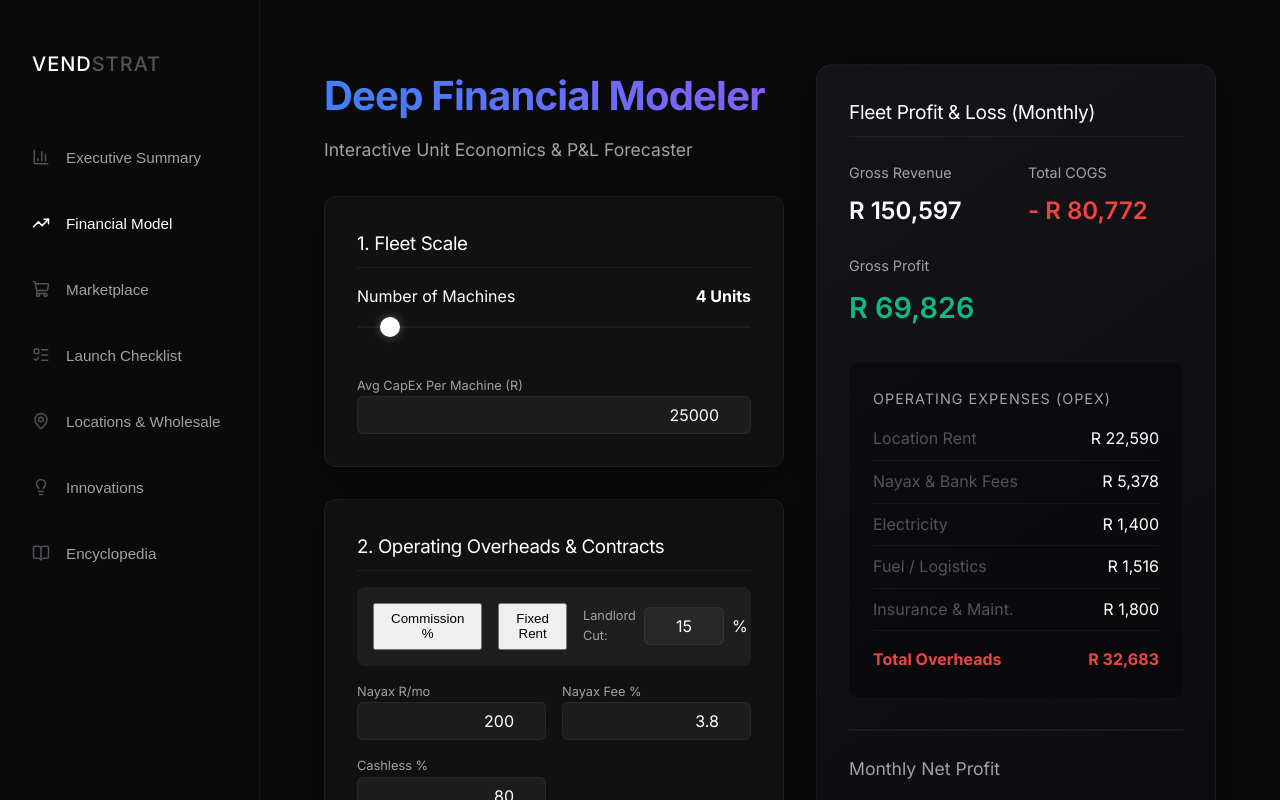
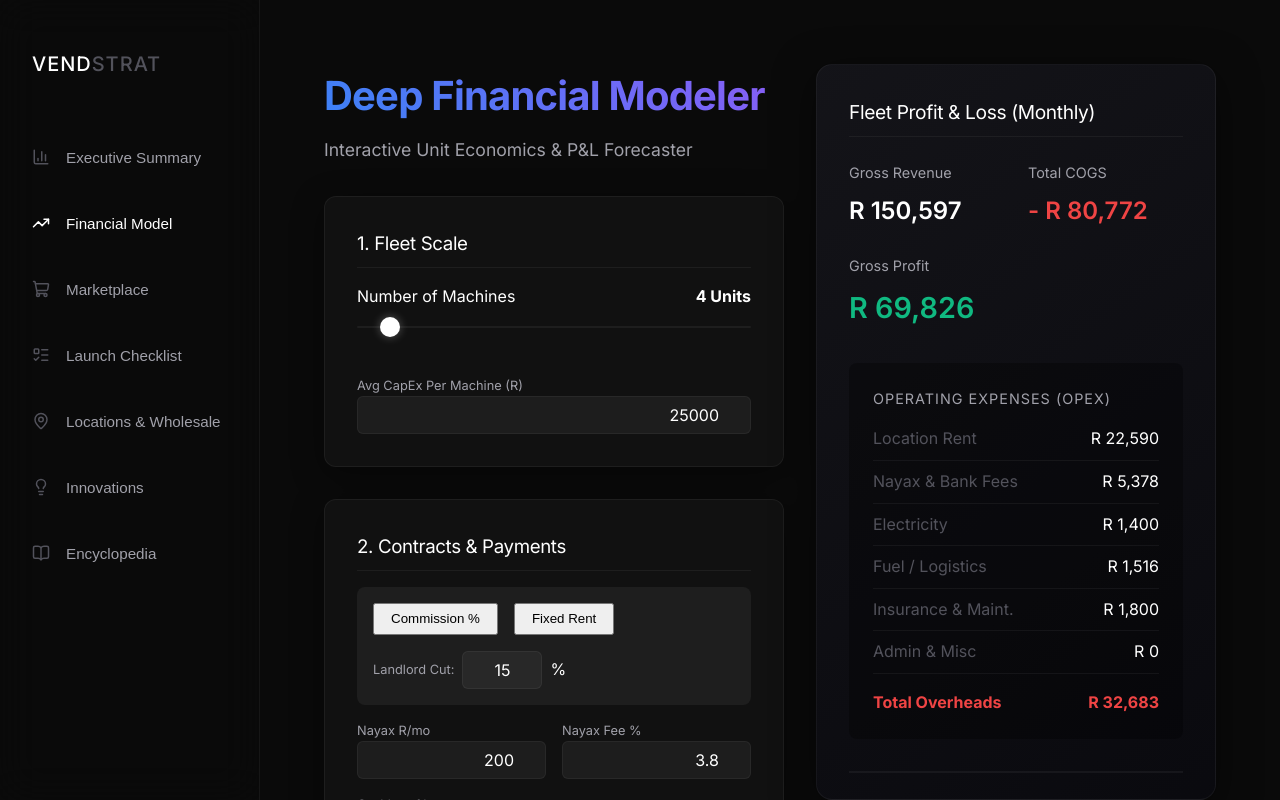
Before and after one commit to obsidian-pixel-backup/vending-strategy-app, a React (Vite) app: page / in a window 1280 px wide. Both pictures are taken after a click on the button "Financial Model". Shown: the top 800 px of the page. Built offline with nearby package versions, Linux system fonts and the light colour scheme.

Commit message:
feat: add comprehensive overheads section and fix layout clipping

```diff
--- a/src/components/FinancialModeler.jsx
+++ b/src/components/FinancialModeler.jsx
@@ -65,6 +65,8 @@ export default function FinancialModeler() {
   const [electricity, setElectricity] = useState(350); // R
   const [insurance, setInsurance] = useState(250); // R
   const [maintenance, setMaintenance] = useState(200); // R
+  const [fuelBase, setFuelBase] = useState(200); // R
+  const [adminMisc, setAdminMisc] = useState(0); // R
 
   // --- CALCULATIONS ---
   const weeksPerMonth = 4.33;
@@ -117,7 +119,8 @@ export default function FinancialModeler() {
   const totalMaintenance = maintenance * machines;
 
   // Fuel scales sub-linearly
-  const totalFuel = 200 * weeksPerMonth * (1 + (machines - 1) * 0.25);
+  const totalFuel = fuelBase * weeksPerMonth * (1 + (machines - 1) * 0.25);
+  const totalAdminMisc = adminMisc * machines;
 
   // Rent
   const totalRent = rentType === 'commission'
@@ -130,7 +133,7 @@ export default function FinancialModeler() {
   const totalNayaxSub = nayaxSub * machines;
   const totalPaymentFees = totalTransactionFees + totalNayaxSub;
 
-  const totalOverheads = totalElectricity + totalInsurance + totalMaintenance + totalFuel + totalRent + totalPaymentFees;
+  const totalOverheads = totalElectricity + totalInsurance + totalMaintenance + totalFuel + totalRent + totalPaymentFees + totalAdminMisc;
 
   const netProfit = totalMonthlyGrossProfit - totalOverheads;
   const annualProfit = netProfit * 12;
@@ -172,14 +175,12 @@ export default function FinancialModeler() {
           </div>
         </div>
 
-        {/* Operating Overheads */}
-        <div className="glass-panel" style={{ flex: '2 1 400px' }}>
-          <h3 style={{ borderBottom: '1px solid var(--glass-border)', paddingBottom: '0.5rem', marginBottom: '1rem' }}>2. Operating Overheads & Contracts</h3>
-
-          <div style={{ display: 'grid', gridTemplateColumns: 'repeat(auto-fit, minmax(150px, 1fr))', gap: '1rem' }}>
-
+        {/* Contracts & Payments */}
+        <div className="glass-panel" style={{ flex: '1 1 300px' }}>
+          <h3 style={{ borderBottom: '1px solid var(--glass-border)', paddingBottom: '0.5rem', marginBottom: '1rem' }}>2. Contracts & Payments</h3>
+          <div style={{ display: 'grid', gridTemplateColumns: 'repeat(auto-fit, minmax(140px, 1fr))', gap: '1rem' }}>
             {/* Rent Toggle */}
-            <div style={{ gridColumn: '1 / -1', background: 'rgba(255,255,255,0.05)', padding: '1rem', borderRadius: '8px', display: 'flex', gap: '1rem', alignItems: 'center' }}>
+            <div style={{ gridColumn: '1 / -1', background: 'rgba(255,255,255,0.05)', padding: '1rem', borderRadius: '8px', display: 'flex', flexDirection: 'column', gap: '1rem' }}>
               <div style={{ display: 'flex', gap: '1rem' }}>
                 <button onClick={() => setRentType('commission')} className={`tab-button ${rentType === 'commission' ? 'active' : ''}`} style={{ padding: '0.4rem 1rem' }}>Commission %</button>
                 <button onClick={() => setRentType('fixed')} className={`tab-button ${rentType === 'fixed' ? 'active' : ''}`} style={{ padding: '0.4rem 1rem' }}>Fixed Rent</button>
@@ -198,8 +199,6 @@ export default function FinancialModeler() {
                 )}
               </div>
             </div>
-
-            {/* Nayax */}
             <div>
               <div style={{ fontSize: '0.8rem', color: 'var(--text-secondary)' }}>Nayax R/mo</div>
               <input type="number" value={nayaxSub} onChange={(e) => setNayaxSub(Number(e.target.value))} className="number-input" style={{ width: '100%' }} />
@@ -211,6 +210,33 @@ export default function FinancialModeler() {
             <div>
               <div style={{ fontSize: '0.8rem', color: 'var(--text-secondary)' }}>Cashless %</div>
               <input type="number" value={cashlessRatio} onChange={(e) => setCashlessRatio(Number(e.target.value))} className="number-input" style={{ width: '100%' }} />
+            </div>
+          </div>
+        </div>
+
+        {/* Comprehensive Overheads */}
+        <div className="glass-panel" style={{ flex: '1 1 300px' }}>
+          <h3 style={{ borderBottom: '1px solid var(--glass-border)', paddingBottom: '0.5rem', marginBottom: '1rem' }}>3. Fixed & Variable Overheads</h3>
+          <div style={{ display: 'grid', gridTemplateColumns: 'repeat(auto-fit, minmax(120px, 1fr))', gap: '1rem' }}>
+            <div>
+              <div style={{ fontSize: '0.8rem', color: 'var(--text-secondary)' }}>Electricity (R)</div>
+              <input type="number" value={electricity} onChange={(e) => setElectricity(Number(e.target.value))} className="number-input" style={{ width: '100%' }} />
+            </div>
+            <div>
+              <div style={{ fontSize: '0.8rem', color: 'var(--text-secondary)' }}>Insurance (R)</div>
+              <input type="number" value={insurance} onChange={(e) => setInsurance(Number(e.target.value))} className="number-input" style={{ width: '100%' }} />
+            </div>
+            <div>
+              <div style={{ fontSize: '0.8rem', color: 'var(--text-secondary)' }}>Maintenance (R)</div>
+              <input type="number" value={maintenance} onChange={(e) => setMaintenance(Number(e.target.value))} className="number-input" style={{ width: '100%' }} />
+            </div>
+            <div>
+              <div style={{ fontSize: '0.8rem', color: 'var(--text-secondary)' }}>Fuel Base (R)</div>
+              <input type="number" value={fuelBase} onChange={(e) => setFuelBase(Number(e.target.value))} className="number-input" style={{ width: '100%' }} />
+            </div>
+            <div>
+              <div style={{ fontSize: '0.8rem', color: 'var(--text-secondary)' }}>Admin/Misc (R)</div>
+              <input type="number" value={adminMisc} onChange={(e) => setAdminMisc(Number(e.target.value))} className="number-input" style={{ width: '100%' }} />
             </div>
           </div>
         </div>
@@ -374,6 +400,10 @@ export default function FinancialModeler() {
               <span style={{ color: 'var(--text-muted)' }}>Insurance & Maint.</span>
               <span>R {(totalInsurance + totalMaintenance).toLocaleString(undefined, {maximumFractionDigits:0})}</span>
             </div>
+            <div style={{ display: 'flex', justifyContent: 'space-between', borderBottom: '1px solid rgba(255,255,255,0.05)', paddingBottom: '0.5rem' }}>
+              <span style={{ color: 'var(--text-muted)' }}>Admin & Misc</span>
+              <span>R {totalAdminMisc.toLocaleString(undefined, {maximumFractionDigits:0})}</span>
+            </div>
             <div style={{ display: 'flex', justifyContent: 'space-between', paddingTop: '0.5rem', fontWeight: 'bold', color: '#ef4444' }}>
               <span>Total Overheads</span>
               <span>R {totalOverheads.toLocaleString(undefined, {maximumFractionDigits:0})}</span>
--- a/src/index.css
+++ b/src/index.css
@@ -165,7 +165,7 @@ h1 {
   margin-left: 260px;
   flex: 1;
   padding: 4rem;
-  max-width: 1400px;
+  max-width: 1800px;
 }
 
 @media (max-width: 1024px) {
@@ -481,6 +481,19 @@ select.number-input option {
     position: sticky;
     top: 2rem;
     flex-shrink: 0;
+    max-height: calc(100vh - 4rem);
+    overflow-y: auto;
+  }
+
+  .financial-sidebar::-webkit-scrollbar {
+    width: 4px;
+  }
+  .financial-sidebar::-webkit-scrollbar-thumb {
+    background: rgba(255,255,255,0.1);
+    border-radius: 4px;
+  }
+  .financial-sidebar::-webkit-scrollbar-thumb:hover {
+    background: rgba(255,255,255,0.2);
   }
 }
 
```
